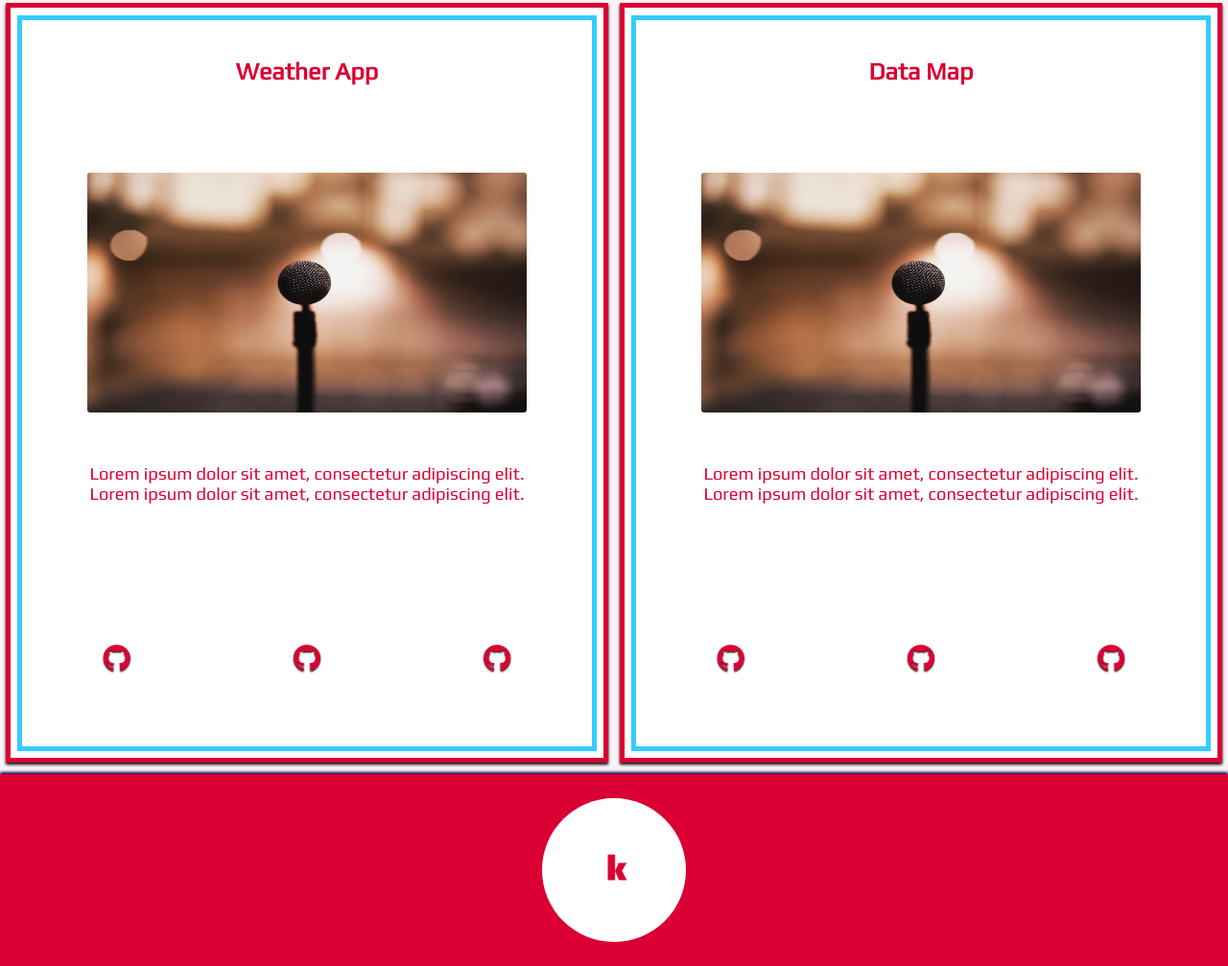
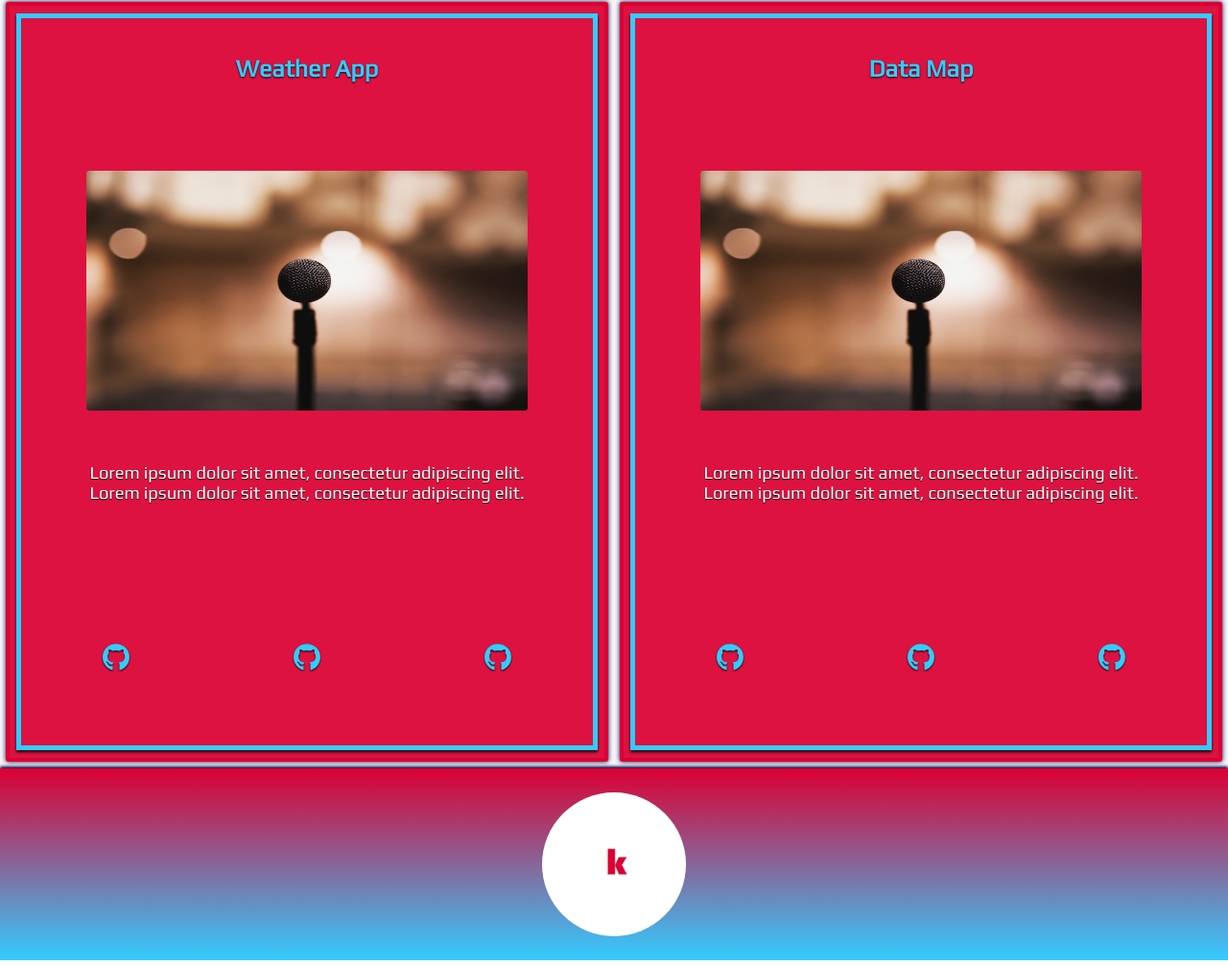
Before and after one commit to kasra-nejad/portfolio, a website: page src/index.html in a window 1280 px wide. Shown: the part 1607-2614 px from the top of the page at 96% size. Drawn offline with nearby package versions, Linux system fonts and the light colour scheme; a web font is replaced by a local one.

```diff
--- a/src/sass/main.scss
+++ b/src/sass/main.scss
@@ -45,7 +45,6 @@
       font-family: "Maven Pro", sans-serif;
       color: #ddd4;
       text-shadow: -3px 1px 50px #ddd3;
-      transition: color 10 ease-in-out;
 
       h2:nth-child(1) {
         display: flex;
@@ -154,7 +153,7 @@
   display: grid;
   grid-template: 1fr 1fr / 1fr 1fr;
   height: 200vh;
-  margin-top: 0.4em;
+  margin-top: 0.3em;
   background-color: #f9f4f8;
   justify-items: center;
   align-items: center;
@@ -163,13 +162,14 @@
     display: grid;
     width: 49vw;
     height: 99vh;
-    background-color: white;
-    border: solid 5px $customFuschia;
-    box-shadow: 0 2px 3px #000;
+    background-color: #db0033ed;
+    border: solid 4px $customFuschia;
+    box-shadow: 0 0 5px #004;
     text-align: center;
     font-family: "Play", sans-serif;
     font-size: 1.2em;
-    color: $customFuschia;
+    color: #fff;
+    border-radius: 2px;
 
     &:nth-child(odd) {
       position: relative;
@@ -203,11 +203,14 @@
       width: 98%;
       height: 98%;
       border: solid 5px #33ccff;
+      box-shadow: 0px 2px 3px #0a0a0a;
     }
 
     &__title {
       align-self: center;
       font-size: 1.3em;
+      color: #33ccff;
+      text-shadow: 0 1px 2px #000;
     }
 
     &__image {
@@ -221,6 +224,7 @@
       font-size: 0.95em;
       margin: 0 auto;
       width: 80%;
+      text-shadow: 0 1px 1px #000;
     }
 
     &__stack {
@@ -232,6 +236,7 @@
         width: 100%;
         font-size: 1.5em;
         text-shadow: 0 1px 2px #000;
+        color: #33ccff;
       }
     }
   }
@@ -239,9 +244,9 @@
 
 .contact {
   display: grid;
-  margin-top: 0.5em;
+  margin-top: 0.2em;
   height: 25vh;
-  background-color: $customFuschia;
+  background: linear-gradient(to bottom, #db0033 0%, #33ccff 100%);
   box-shadow: 0 -2px 3px #004;
 
   &__list__picture {
```
Also changed, not shown: src/css/main.css.
